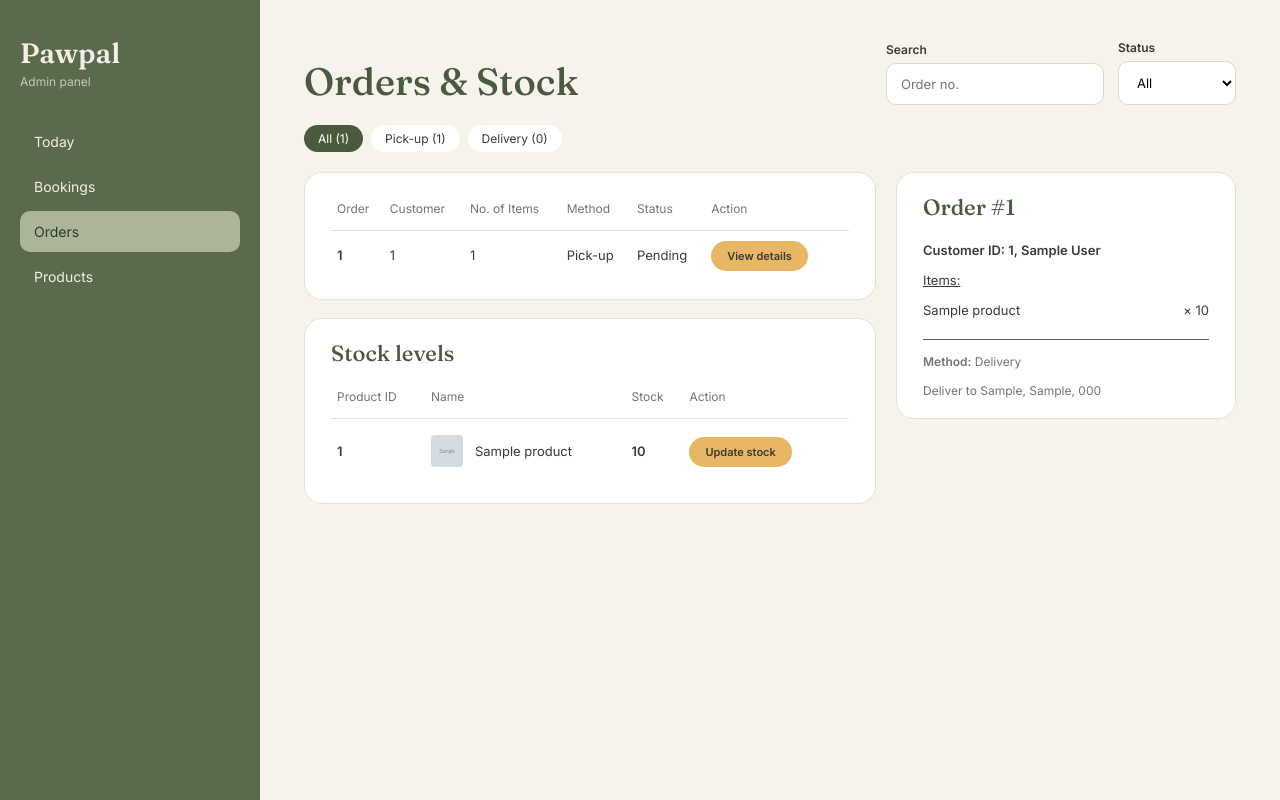
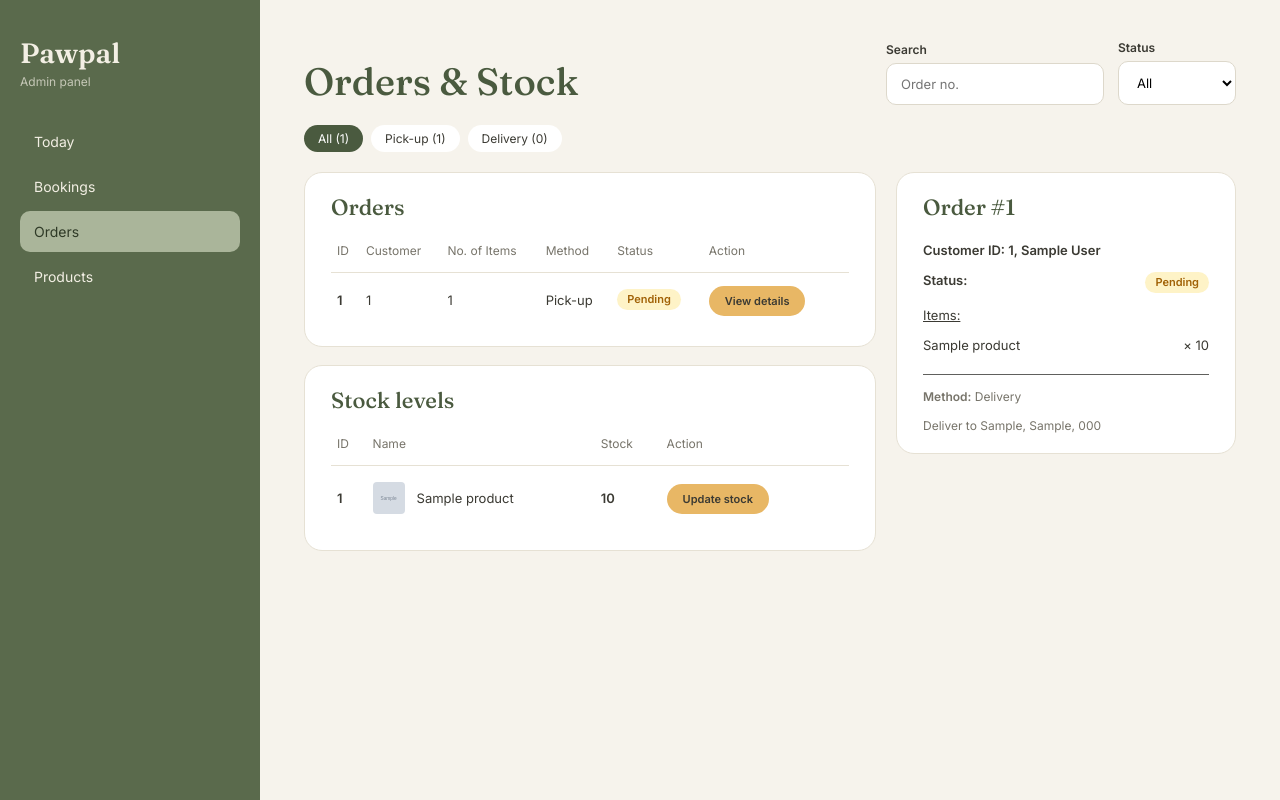
Before and after one commit to siatesmond/Pawpal, a Django app: page /inventory/staff/orders-stock/ in a window 1280 px wide. Run offline with Django 5.2, Linux system fonts and the light colour scheme; tables that the repository leaves empty hold one stand-in row (values such as "Sample post"); grey boxes marked "Sample" are stand-in pictures.

Commit message:
Standardised success messages to appear at main page after form submissions, added status styling

```diff
--- a/Pawpalproj/inventory/static/css/staff.css
+++ b/Pawpalproj/inventory/static/css/staff.css
@@ -204,6 +204,37 @@
   border: none;
 }
 
+.status-pill {
+  display: inline-block;
+  padding: 4px 10px;
+  border-radius: 999px;
+  background: #f3f4f6;
+  color: #4b5563;
+  font-size: 11px;
+  font-weight: 600;
+  line-height: 1.2;
+}
+
+.status-pill.status-pending {
+  background: #fef3c7;
+  color: #a16207;
+}
+
+.status-pill.status-confirmed {
+  background: #dbeafe;
+  color: #1d4ed8;
+}
+
+.status-pill.status-completed {
+  background: #dcfce7;
+  color: #15803d;
+}
+
+.status-pill.status-cancelled {
+  background: #fee2e2;
+  color: #b91c1c;
+}
+
 .cancel-btn,
 .save-btn {
   padding: 0.8rem 1.4rem;
--- a/Pawpalproj/inventory/templates/inventory/staff_bookings.html
+++ b/Pawpalproj/inventory/templates/inventory/staff_bookings.html
@@ -123,7 +123,10 @@
                       <b>Time Slot:</b> {{ selected_booking.slot }}
                   </li>
                   <li>
-                      <b>Status:</b> {{ selected_booking.get_status_display }}
+                      <b>Status:</b>
+                      <span class="status-pill status-{{ selected_booking.status|lower }}">
+                        {{ selected_booking.get_status_display }}
+                      </span>
                   </li>
               </ul>
           </div>
--- a/Pawpalproj/inventory/templates/inventory/staff_orders_stock.html
+++ b/Pawpalproj/inventory/templates/inventory/staff_orders_stock.html
@@ -42,12 +42,16 @@
 <div class="staff-grid">
 
   {# Left col: Orders table #}
+
   <div class="staff-main-col">
     <section class="panel">
+      <div class="stock-head">
+        <h2>Orders</h2>
+      </div>
       <table class="data-table">
         <thead>
           <tr>
-            <th>Order</th>
+            <th>ID</th>
             <th>Customer</th>
             <th>No. of Items</th>
             <th>Method</th>
@@ -85,7 +89,7 @@
       <table class="data-table">
         <thead>
           <tr>
-            <th>Product ID</th>
+            <th>ID</th>
             <th>Name</th>
             <th>Stock</th>
             <th>Action</th>
@@ -143,6 +147,12 @@
                           {{ selected.customer.last_name }}
                       </b>
                   </li>
+                  <li>
+                      <b>Status:</b>
+                      <span class="status-pill status-{{ selected.status|lower }}">
+                        {{ selected.get_status_display }}
+                      </span>
+                  </li>
 
                   <li><u>Items:</u></li>
 
--- a/Pawpalproj/inventory/templates/inventory/staff_products.html
+++ b/Pawpalproj/inventory/templates/inventory/staff_products.html
@@ -94,7 +94,7 @@
             </td>
             <td>{{ product.category.name }}</td>
             <td>{{ product.brand.name }}</td>
-            <td><span class="status-pill">{{ product.get_pet_type_display }}</span></td>
+            <td><span>{{ product.get_pet_type_display }}</span></td>
             <td>
               <span class="{% if product.stock_quantity <= product.low_stock_level %}stock-low-text{% endif %}">
                 <b>{{ product.stock_quantity }}</b>
--- a/Pawpalproj/inventory/views.py
+++ b/Pawpalproj/inventory/views.py
@@ -486,16 +486,19 @@ def update_stock(request, pk):
     product = get_object_or_404(Product, pk=pk)
     action_title = f"Update Stock for Product ID #{product.pk}"
 
-    success_message = None
     error_message = None
 
     if request.method == "POST":
         form = StockForm(request.POST, instance=product)
 
         if form.is_valid():
-
             form.save()
-            success_message = f'Stock quantity for Product ID #{product.id}, {product.name} updated successfully.'
+            messages.success(
+                request,
+                f"Stock quantity for Product ID #{product.id}, '{product.name}' "
+                "updated successfully.",
+            )
+            return redirect("inventory:staff_orders_stock")
         else:
             error_message = 'Please correct the errors below.'
     else:
@@ -507,7 +510,6 @@ def update_stock(request, pk):
             "form": form,
             "product": product,
             "action_title": action_title,
-            "success_message": success_message,
             "error_message": error_message
         }
     )
@@ -581,7 +583,6 @@ def staff_products(request):
 # Add/Update product
 def product_form(request, pk=None):
 
-    success_message = None
     error_message = None
 
     if pk:
@@ -599,10 +600,14 @@ def product_form(request, pk=None):
             saved_product = form.save()
 
             if pk:
-                success_message = f"Product ID #{saved_product.pk}, {saved_product.name} updated successfully."
+                message = (
+                    f"Product ID #{saved_product.pk}, "
+                    f"'{saved_product.name}' updated successfully."
+                )
             else:
-                success_message = f"Product '{saved_product.name}' created successfully."
-                form = ProductForm()
+                message = f"Product ID #{saved_product.pk}, '{saved_product.name}' created successfully."
+            messages.success(request, message)
+            return redirect("inventory:staff_products")
         else:
             error_message = "Please correct the errors below."
     else:
@@ -615,7 +620,6 @@ def product_form(request, pk=None):
             "form": form,
             "product": product,
             "action_title": action_title,
-            "success_message": success_message,
             "error_message": error_message,
         },
     )
```
